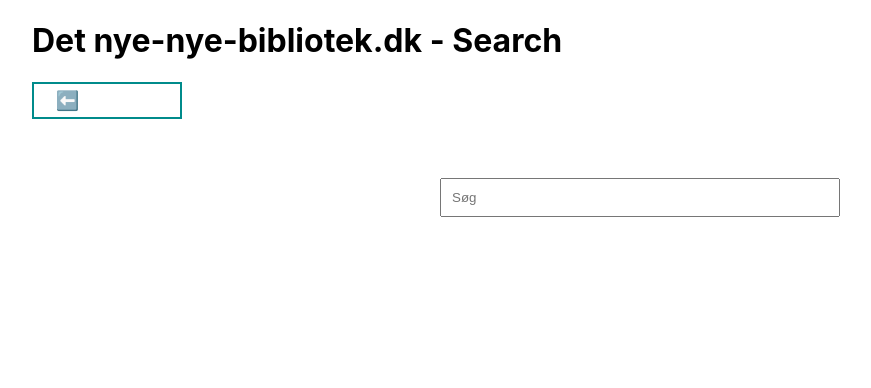
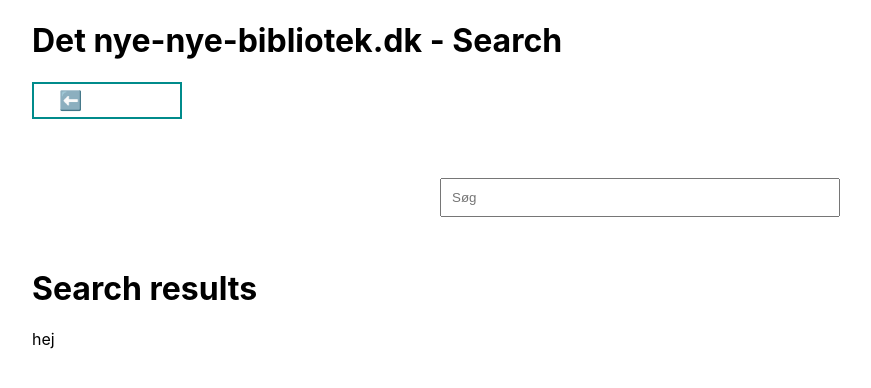
Before and after one commit to DBCDK/graphql-apollo-ts, a Next.js app: page /find in a window 1280 px wide. Shown: the top 388 px of the page, without its empty margins (0-871 px from the left). Built offline with nearby package versions, Linux system fonts and the light colour scheme; no server answers.

Commit message:
searchresult & globalinterface

```diff
--- /dev/null
+++ b/components/SearchResult/SearchResult.tsx
@@ -0,0 +1,25 @@
+import type { NextPage } from "next";
+import Head from "next/head";
+import Image from "next/image";
+//import styles from "../styles/Home.module.css"; this will throw error
+import { useQuery, gql, DocumentNode } from "@apollo/client";
+import Link from "next/link";
+import { SearchItem } from "../../interfaces/globalInterfaces";
+import React, { FC } from "react";
+
+interface Props {
+  data: SearchItem[];
+}
+
+const Find: FC<Props> = (props) => {
+  return (
+    <div>
+      <h1>Search results</h1>
+      {props.data.map((obj) => (
+        <p>{obj.title}</p>
+      ))}
+    </div>
+  );
+};
+
+export default Find;
--- /dev/null
+++ b/interfaces/globalInterfaces.tsx
@@ -0,0 +1,3 @@
+export interface SearchItem  {
+    title: string
+}
--- a/pages/find.tsx
+++ b/pages/find.tsx
@@ -5,7 +5,8 @@ import styles from "../styles/Home.module.css";
 import { useQuery, gql, DocumentNode } from "@apollo/client";
 import Input from "../components/search/Input";
 import Link from "next/link";
-
+import SearchResult from '../components/SearchResult/SearchResult';
+const dummyData = [{title:'hej'}]
 const Find: NextPage = () => {
   return (
     <div className={styles.container}>
@@ -22,7 +23,7 @@ const Find: NextPage = () => {
 
             }}
           >
-       ⬅️ Go back
+       ⬅️ Tilbage
           </h3>
         </Link>
       <div
@@ -36,6 +37,7 @@ const Find: NextPage = () => {
       >
         <Input />
       </div>
+      <SearchResult data={dummyData} />
     </div>
   );
 };
```
Also changed, not shown: pages/index.tsx (+4 -3 lines).
